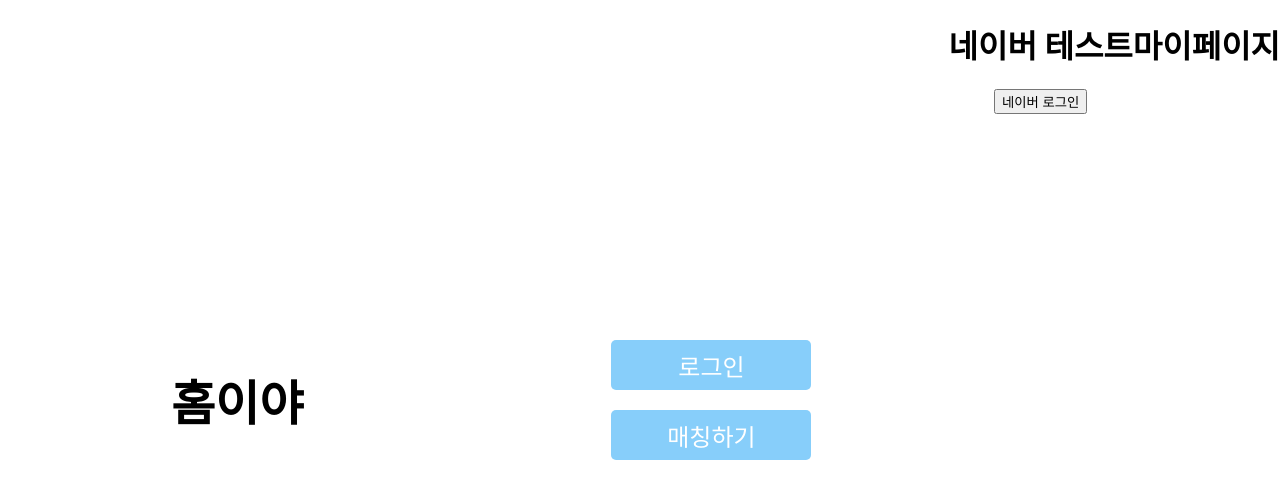
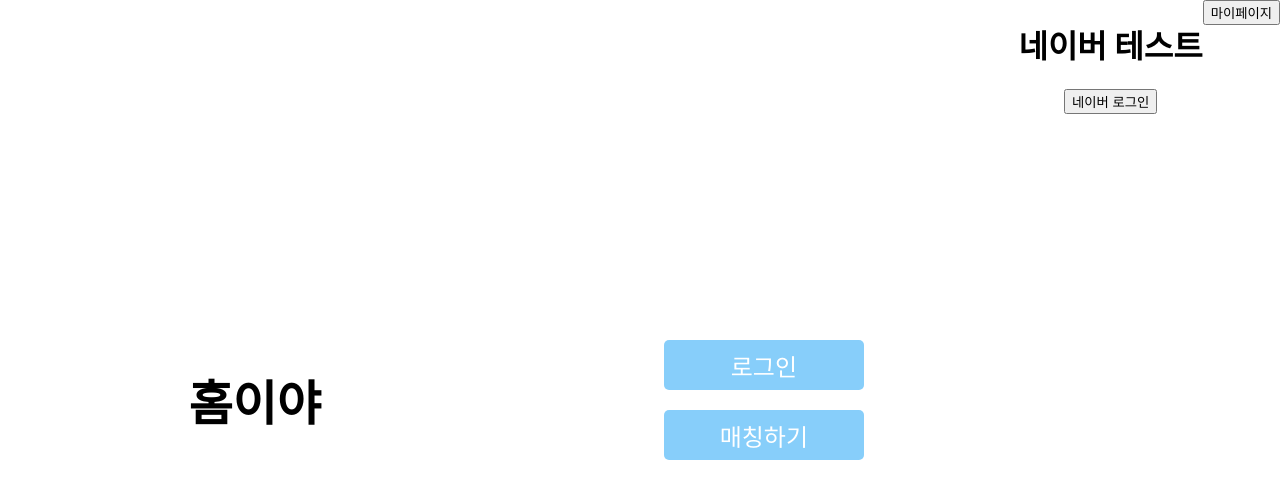
Before and after one commit to Never-Say-Die-A207/WhoAreYou, a React (Create React App) app in the folder S11P12A207-webrtc/frontend/: page / in a window 1280 px wide. Shown: the top 498 px of the page. Built offline with nearby package versions, Linux system fonts and the light colour scheme.

Commit message:
fix mypage

```diff
--- a/S11P12A207-webrtc/frontend/src/App.js
+++ b/S11P12A207-webrtc/frontend/src/App.js
@@ -3,6 +3,7 @@ import { Routes, Route } from 'react-router-dom';
 import './App.css';
 import Home from './pages/Home';
 import Signup from './pages/Signup';
+import Mypage from './pages/Mypage';
 import OpenVidu from './components/openvidu/OpenVidu';
 
 
@@ -13,6 +14,7 @@ function App() {
         <Route path='/' element={<Home />}/>
         <Route path='/signup' element={<Signup />}/>
         <Route path='/matching' element={<OpenVidu />}/>
+        <Route path='/mypage' element={<Mypage />} />
       </Routes>
     </div>
   );
--- a/S11P12A207-webrtc/frontend/src/pages/Home.js
+++ b/S11P12A207-webrtc/frontend/src/pages/Home.js
@@ -19,6 +19,10 @@ const Home = () => {
 
     const onMatching = () => {
         navigate('/matching')
+    };
+
+    const mypage = () => {
+        navigate('/mypage')
     };
 
     return (
@@ -70,7 +74,7 @@ const Home = () => {
                 <Naver />
             </div>
             <div>
-                <Mypage />
+                <button onClick={mypage}>마이페이지</button>
             </div>
         </div>
     );
--- a/S11P12A207-webrtc/frontend/src/pages/Mypage.js
+++ b/S11P12A207-webrtc/frontend/src/pages/Mypage.js
@@ -11,14 +11,14 @@ const [ friends, setFriends ] = useState(null);
 
     useEffect(() => {
             try {
-                const response = api.get(`/${userId}`);
-                setUserData(response.data);
+                // const response = api.get(`/${userId}`);
+                // setUserData(response.data);
             } catch (error) {
                 console.error('userData error:', error);
             };
             try {
-                const response = api.get(`/friend/list/${userId}`);
-                setFriends(response.data);
+                // const response = api.get(`/friend/list/${userId}`);
+                // setFriends(response.data);
             } catch (error) {
                 console.error('friends error:', error);
             };
```
